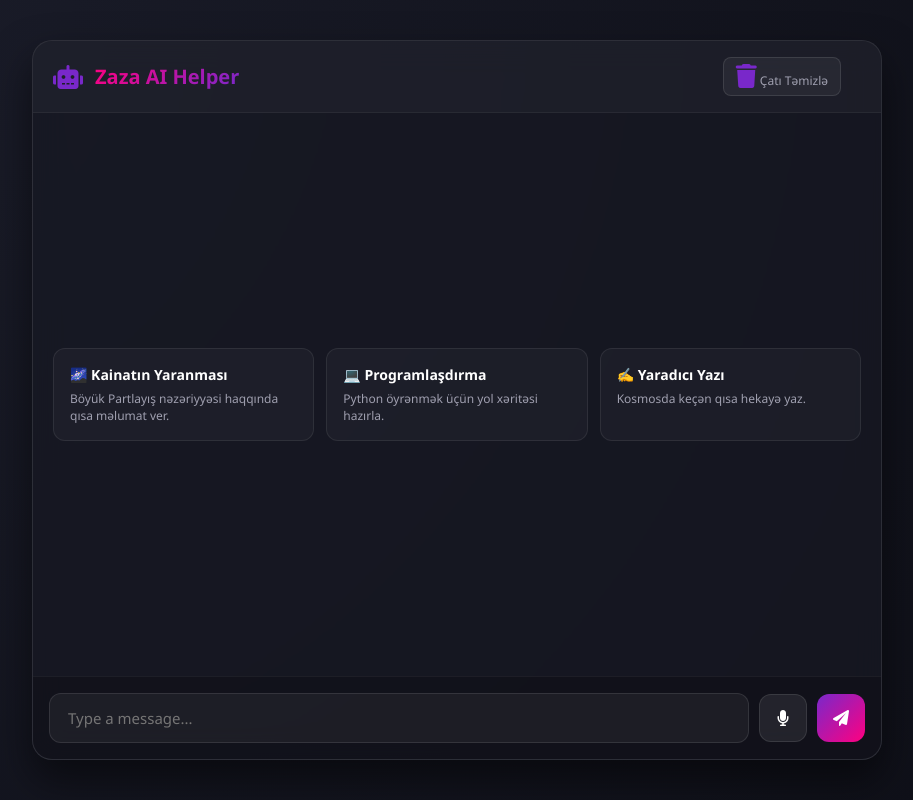
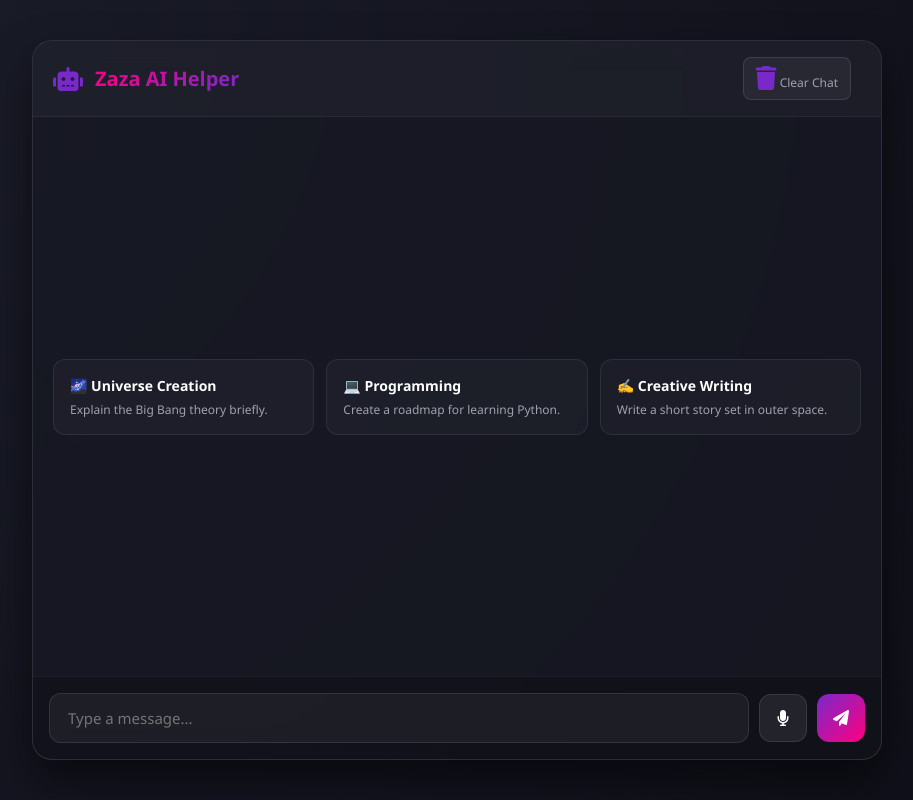
Before and after one commit to ilhamelizade075-bit/my-ai-bot, a Flask app: page / in a window 1280 px wide. Shown: the whole page, without its empty margins (183-1096 px from the left). Run offline with Flask 3, Linux system fonts and the light colour scheme; some libraries are stand-ins or nearby versions.

Commit message:
Update index.html

```diff
--- a/templates/index.html
+++ b/templates/index.html
@@ -1,5 +1,5 @@
 <!DOCTYPE html>
-<html lang="az">
+<html lang="en">
 <head>
     <meta charset="UTF-8">
     <meta name="viewport" content="width=device-width, initial-scale=1.0">
@@ -17,8 +17,13 @@
         .header h2 { font-size: 20px; font-weight: 600; background: linear-gradient(135deg, #FF0080, #7928CA); -webkit-background-clip: text; -webkit-text-fill-color: transparent; }
 
         .auth-actions { display: flex; align-items: center; gap: 10px; }
-        .clear-btn { background: rgba(255,255,255,0.05); border: 1px solid rgba(255,255,255,0.1); color: #a0a0b0; padding: 6px 12px; border-radius: 8px; cursor: pointer; font-size: 12px; }
+        .clear-btn { background: rgba(255,255,255,0.05); border: 1px solid rgba(255,255,255,0.1); color: #a0a0b0; padding: 8px 12px; border-radius: 8px; cursor: pointer; font-size: 12px; transition: 0.2s; }
         .clear-btn:hover { color: #fff; background: rgba(255,255,255,0.1); }
+
+        .user-profile { display: none; align-items: center; gap: 8px; background: rgba(255,255,255,0.08); padding: 4px 10px; border-radius: 20px; border: 1px solid rgba(255,255,255,0.1); }
+        .user-profile img { width: 28px; height: 28px; border-radius: 50%; }
+        .user-profile span { font-size: 13px; color: #fff; font-weight: 500; }
+        .logout-btn { background: none; border: none; color: #ff4d4d; cursor: pointer; font-size: 12px; margin-left: 4px; }
 
         .chat-body { flex: 1; padding: 20px; overflow-y: auto; display: flex; flex-direction: column; gap: 16px; }
 
@@ -59,31 +64,40 @@
             <h2>Zaza AI Helper</h2>
         </div>
         <div class="auth-actions">
-            <button class="clear-btn" onclick="clearHistory()"><i class="fa-solid fa-trash"></i> Çatı Təmizlə</button>
-            <div id="g_id_onload"
-                 data-client_id="152148942306-ur5oi5n29pvnmo44h19465tfue8rcih4.apps.googleusercontent.com"
-                 data-callback="handleCredentialResponse">
+            <button class="clear-btn" onclick="clearHistory()"><i class="fa-solid fa-trash"></i> Clear Chat</button>
+
+            <div id="google-btn-container">
+                <div id="g_id_onload"
+                     data-client_id="152148942306-ur5oi5n29pvnmo44h19465tfue8rcih4.apps.googleusercontent.com"
+                     data-callback="handleCredentialResponse">
+                </div>
+                <div class="g_id_signin" data-type="standard" data-size="medium" data-theme="dark" data-text="signin_with"></div>
             </div>
-            <div class="g_id_signin" data-type="standard" data-size="small" data-theme="dark"></div>
+
+            <div id="user-profile" class="user-profile">
+                <img id="user-avatar" src="" alt="User">
+                <span id="user-name"></span>
+                <button class="logout-btn" onclick="logout()"><i class="fa-solid fa-right-from-bracket"></i></button>
+            </div>
         </div>
     </div>
 
     <div class="chat-body" id="chat-body">
         <div class="suggestions" id="suggestions">
-            <div class="sug-card" onclick="quickSend('Nəzəriyyəyə görə kainat necə yaranıb?')">
-                <h4>🌌 Kainatın Yaranması</h4>
-                <p>Böyük Partlayış nəzəriyyəsi haqqında qısa məlumat ver.</p>
+            <div class="sug-card" onclick="quickSend('How was the universe created?')">
+                <h4>🌌 Universe Creation</h4>
+                <p>Explain the Big Bang theory briefly.</p>
             </div>
-            <div class="sug-card" onclick="quickSend('Python dilini öyrənməyə haradan başlamalıyam?')">
-                <h4>💻 Programlaşdırma</h4>
-                <p>Python öyrənmək üçün yol xəritəsi hazırla.</p>
+            <div class="sug-card" onclick="quickSend('How should I start learning Python?')">
+                <h4>💻 Programming</h4>
+                <p>Create a roadmap for learning Python.</p>
             </div>
-            <div class="sug-card" onclick="quickSend('Mənə maraqlı bir fantastik hekayə yaz.')">
-                <h4>✍️ Yaradıcı Yazı</h4>
-                <p>Kosmosda keçən qısa hekayə yaz.</p>
+            <div class="sug-card" onclick="quickSend('Write a short sci-fi story for me.')">
+                <h4>✍️ Creative Writing</h4>
+                <p>Write a short story set in outer space.</p>
             </div>
         </div>
-        <div class="typing" id="typing"><i class="fa-solid fa-circle-notch fa-spin"></i> Zaza cavab yazır...</div>
+        <div class="typing" id="typing"><i class="fa-solid fa-circle-notch fa-spin"></i> Zaza is typing...</div>
     </div>
 
     <div class="input-area">
@@ -97,6 +111,7 @@
     let chatHistory = JSON.parse(localStorage.getItem("chatHistory")) || [];
 
     window.onload = () => {
+        checkSavedUser();
         if (chatHistory.length > 0) {
             let sug = document.getElementById("suggestions");
             if (sug) sug.style.display = "none";
@@ -105,6 +120,48 @@
             });
         }
     };
+
+    function parseJwt(token) {
+        try {
+            let base64Url = token.split('.')[1];
+            let base64 = base64Url.replace(/-/g, '+').replace(/_/g, '/');
+            let jsonPayload = decodeURIComponent(window.atob(base64).split('').map(function(c) {
+                return '%' + ('00' + c.charCodeAt(0).toString(16)).slice(-2);
+            }).join(''));
+            return JSON.parse(jsonPayload);
+        } catch (e) {
+            return null;
+        }
+    }
+
+    function handleCredentialResponse(response) {
+        const userData = parseJwt(response.credential);
+        if (userData) {
+            localStorage.setItem("googleUser", JSON.stringify(userData));
+            showUserProfile(userData);
+        }
+    }
+
+    function showUserProfile(user) {
+        document.getElementById("google-btn-container").style.display = "none";
+        const profileDiv = document.getElementById("user-profile");
+        document.getElementById("user-avatar").src = user.picture;
+        document.getElementById("user-name").innerText = user.given_name || user.name;
+        profileDiv.style.display = "flex";
+    }
+
+    function checkSavedUser() {
+        const savedUser = localStorage.getItem("googleUser");
+        if (savedUser) {
+            showUserProfile(JSON.parse(savedUser));
+        }
+    }
+
+    function logout() {
+        localStorage.removeItem("googleUser");
+        document.getElementById("user-profile").style.display = "none";
+        document.getElementById("google-btn-container").style.display = "block";
+    }
 
     function appendMessage(sender, text, save = true) {
         let body = document.getElementById("chat-body");
@@ -122,7 +179,7 @@
         if (sender === 'bot') {
             let speakBtn = document.createElement("button");
             speakBtn.className = "speak-btn";
-            speakBtn.innerHTML = `<i class="fa-solid fa-volume-high"></i> Səsləndir`;
+            speakBtn.innerHTML = `<i class="fa-solid fa-volume-high"></i> Speak`;
             speakBtn.onclick = () => speakText(text);
             msgDiv.appendChild(document.createElement("br"));
             msgDiv.appendChild(speakBtn);
@@ -161,7 +218,7 @@
             appendMessage("bot", data.response);
         } catch (e) {
             typing.style.display = "none";
-            appendMessage("bot", "Xəta baş verdi, yenidən cəhd edin.");
+            appendMessage("bot", "An error occurred, please try again.");
         }
     }
 
@@ -174,20 +231,20 @@
         let body = document.getElementById("chat-body");
         body.innerHTML = `
             <div class="suggestions" id="suggestions">
-                <div class="sug-card" onclick="quickSend('Nəzəriyyəyə görə kainat necə yaranıb?')">
-                    <h4>🌌 Kainatın Yaranması</h4>
-                    <p>Böyük Partlayış nəzəriyyəsi haqqında qısa məlumat ver.</p>
+                <div class="sug-card" onclick="quickSend('How was the universe created?')">
+                    <h4>🌌 Universe Creation</h4>
+                    <p>Explain the Big Bang theory briefly.</p>
                 </div>
-                <div class="sug-card" onclick="quickSend('Python dilini öyrənməyə haradan başlamalıyam?')">
-                    <h4>💻 Programlaşdırma</h4>
-                    <p>Python öyrənmək üçün yol xəritəsi hazırla.</p>
+                <div class="sug-card" onclick="quickSend('How should I start learning Python?')">
+                    <h4>💻 Programming</h4>
+                    <p>Create a roadmap for learning Python.</p>
                 </div>
-                <div class="sug-card" onclick="quickSend('Mənə maraqlı bir fantastik hekayə yaz.')">
-                    <h4>✍️ Yaradıcı Yazı</h4>
-                    <p>Kosmosda keçən qısa hekayə yaz.</p>
+                <div class="sug-card" onclick="quickSend('Write a short sci-fi story for me.')">
+                    <h4>✍️ Creative Writing</h4>
+                    <p>Write a short story set in outer space.</p>
                 </div>
             </div>
-            <div class="typing" id="typing"><i class="fa-solid fa-circle-notch fa-spin"></i> Zaza cavab yazır...</div>
+            <div class="typing" id="typing"><i class="fa-solid fa-circle-notch fa-spin"></i> Zaza is typing...</div>
         `;
     }
 
@@ -195,7 +252,7 @@
     function toggleVoice() {
         let micBtn = document.getElementById("mic-btn");
         if (!('webkitSpeechRecognition' in window) && !('SpeechRecognition' in window)) {
-            alert("Brauzeriniz səs tanıma funksiyasını dəstəkləmir.");
+            alert("Your browser does not support speech recognition.");
             return;
         }
 
@@ -227,11 +284,6 @@
         let utterance = new SpeechSynthesisUtterance(text);
         synth.speak(utterance);
     }
-
-    function handleCredentialResponse(response) {
-        console.log("Encoded JWT ID token: " + response.credential);
-        alert("Google ilə uğurla daxil olundu!");
-    }
 </script>
 
 </body>
```
